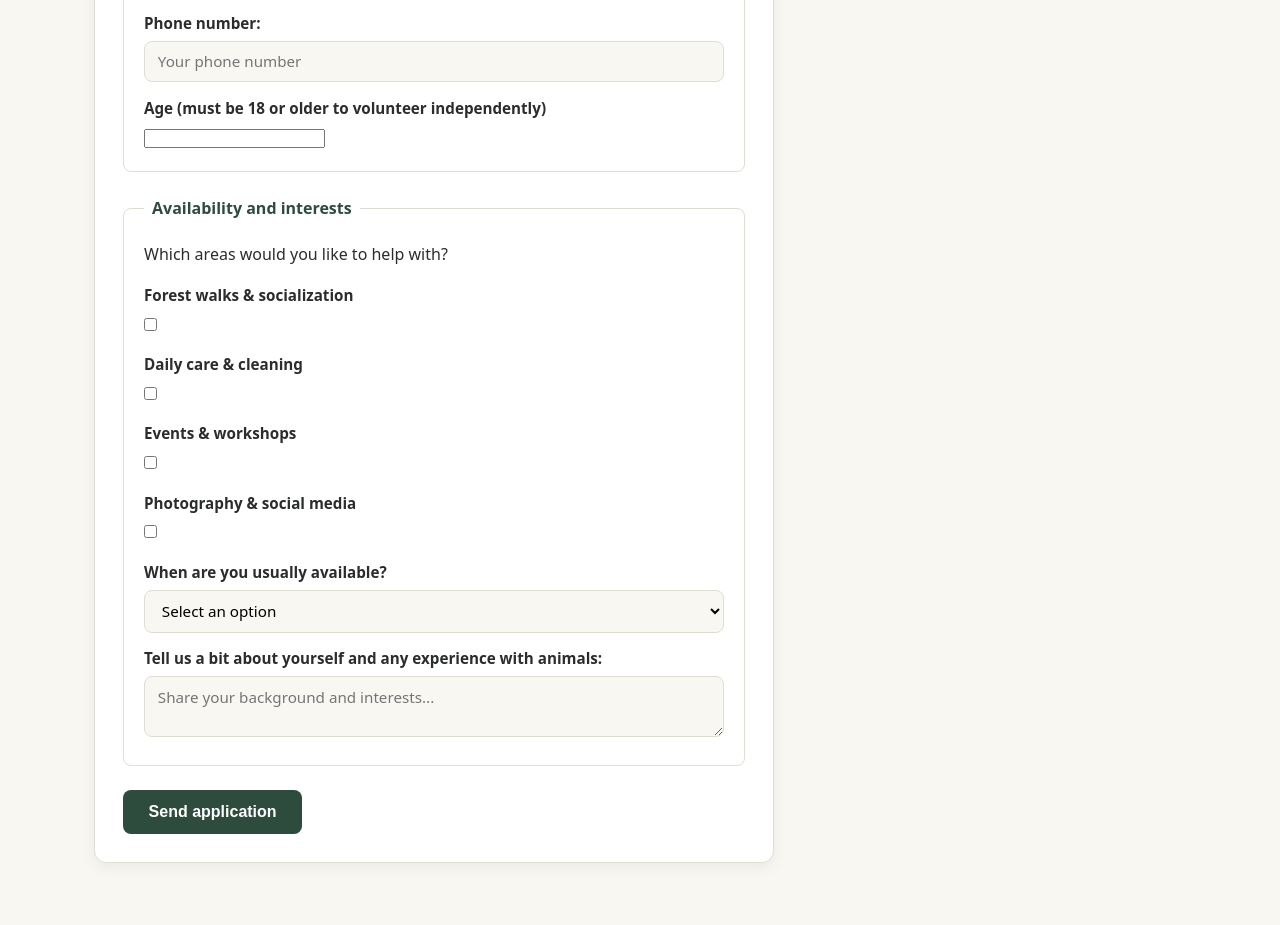
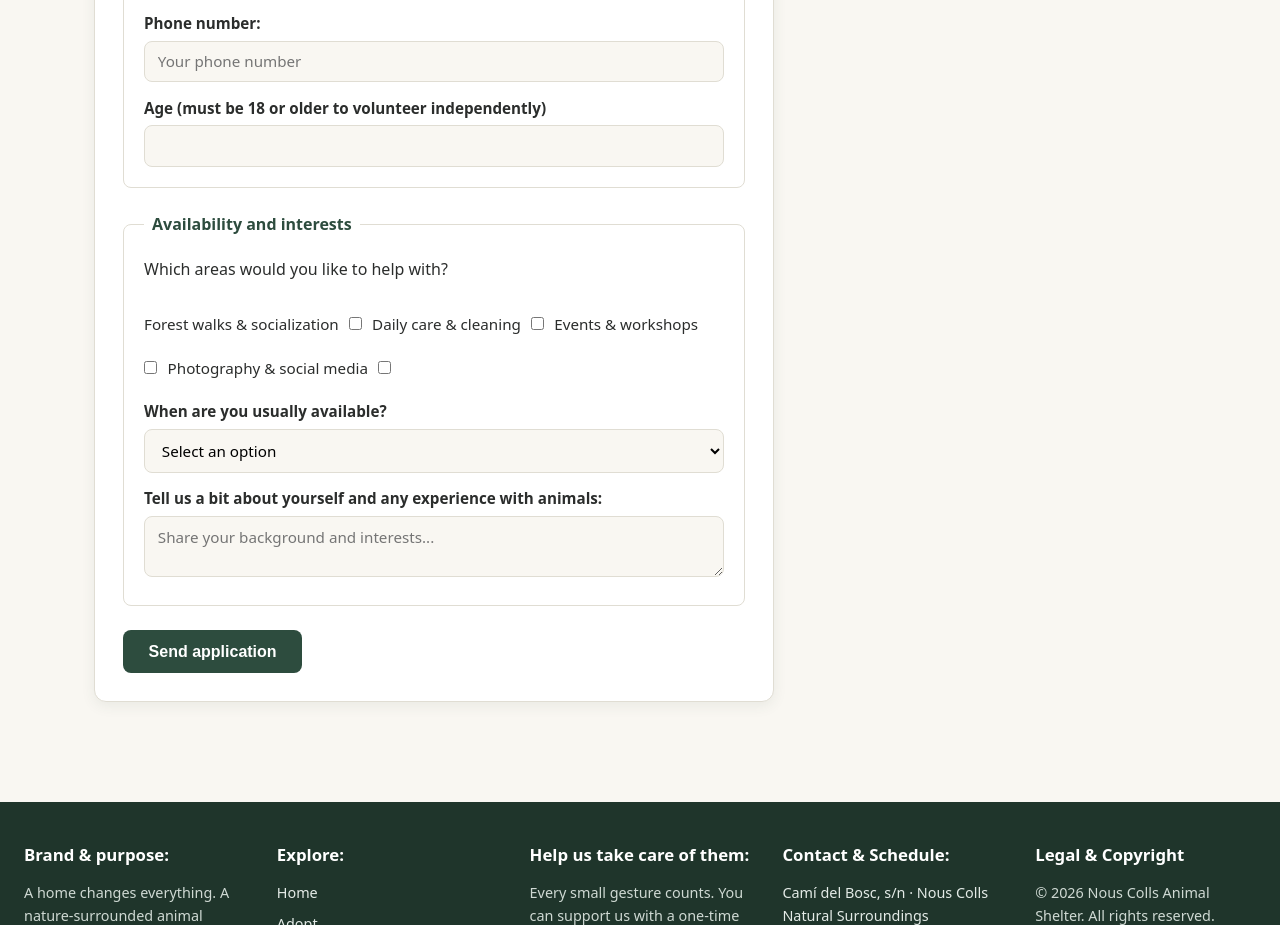
Before and after one commit to CarlosAlgue94/project-2-animals-shelter-web, a plain HTML site: page volunteer.html in a window 1280 px wide. Shown: the part 989-1914 px from the top of the page. Drawn offline with Linux system fonts and the light colour scheme.

Commit message:
fix: fixed age form field border

```diff
--- a/css/styles.css
+++ b/css/styles.css
@@ -1,12 +1,9 @@
-/* =========================================
-   1. VARIABLES Y RESET BASE
-   ========================================= */
 :root {
-    --color-primary: #2d4c3e;       /* Verde bosque */
+    --color-primary: #2d4c3e;
     --color-primary-dark: #1f352b;
-    --color-accent: #c86d51;        /* Terracota cálida */
+    --color-accent: #c86d51;
     --color-accent-hover: #b05a3f;
-    --color-bg: #f9f7f2;            /* Crema natural */
+    --color-bg: #f9f7f2;
     --color-surface: #ffffff;
     --color-text: #2b2d2c;
     --color-text-muted: #5c635f;
@@ -49,9 +46,6 @@ a {
     display: none !important;
 }
 
-/* =========================================
-   2. CABECERA Y NAVEGACIÓN
-   ========================================= */
 header {
     background-color: var(--color-primary);
     color: #ffffff;
@@ -112,9 +106,6 @@ header {
     color: var(--color-primary);
 }
 
-/* =========================================
-   3. CONTENIDO PRINCIPAL Y SECCIONES
-   ========================================= */
 main {
     flex: 1;
     width: 100%;
@@ -156,7 +147,6 @@ section li {
     margin-bottom: 0.45rem;
 }
 
-/* Botones CTA */
 .cta-button,
 main > section > a[href*="questionnaire"],
 main > section > a[href*="adopt"],
@@ -179,9 +169,6 @@ main > section > a[href*="volunteer"]:hover {
     color: #ffffff;
 }
 
-/* =========================================
-   4. FILTRO Y CUADRÍCULA DE ADOPCIONES / HISTORIAS
-   ========================================= */
 #filter-container {
     background-color: var(--color-surface);
     border: 1px solid var(--color-border);
@@ -276,9 +263,6 @@ main > section > a[href*="volunteer"]:hover {
     margin-bottom: 0.75rem;
 }
 
-/* =========================================
-   5. FORMULARIOS (ADOPCIÓN Y VOLUNTARIADO)
-   ========================================= */
 form {
     background-color: var(--color-surface);
     border: 1px solid var(--color-border);
@@ -308,9 +292,16 @@ form label {
     font-size: 0.95rem;
 }
 
+label[for*="volunteer-areas"] {
+    display: inline-block;
+    font-weight: 500;
+    margin-right: 0.35rem;
+}
+
 form input[type="text"],
 form input[type="email"],
 form input[type="tel"],
+form input[type="number"],
 form select,
 form textarea {
     width: 100%;
@@ -356,9 +347,6 @@ form button[type="submit"]:hover {
     background-color: var(--color-primary-dark);
 }
 
-/* =========================================
-   6. PIE DE PÁGINA (FOOTER)
-   ========================================= */
 footer {
     background-color: var(--color-primary-dark);
     color: #e4ebe7;
@@ -398,9 +386,6 @@ footer .cta-button {
     text-decoration: none;
 }
 
-/* =========================================
-   7. RESPONSIVE MÓVIL
-   ========================================= */
 @media (max-width: 640px) {
     #header-title {
         font-size: 1.45rem;
```
